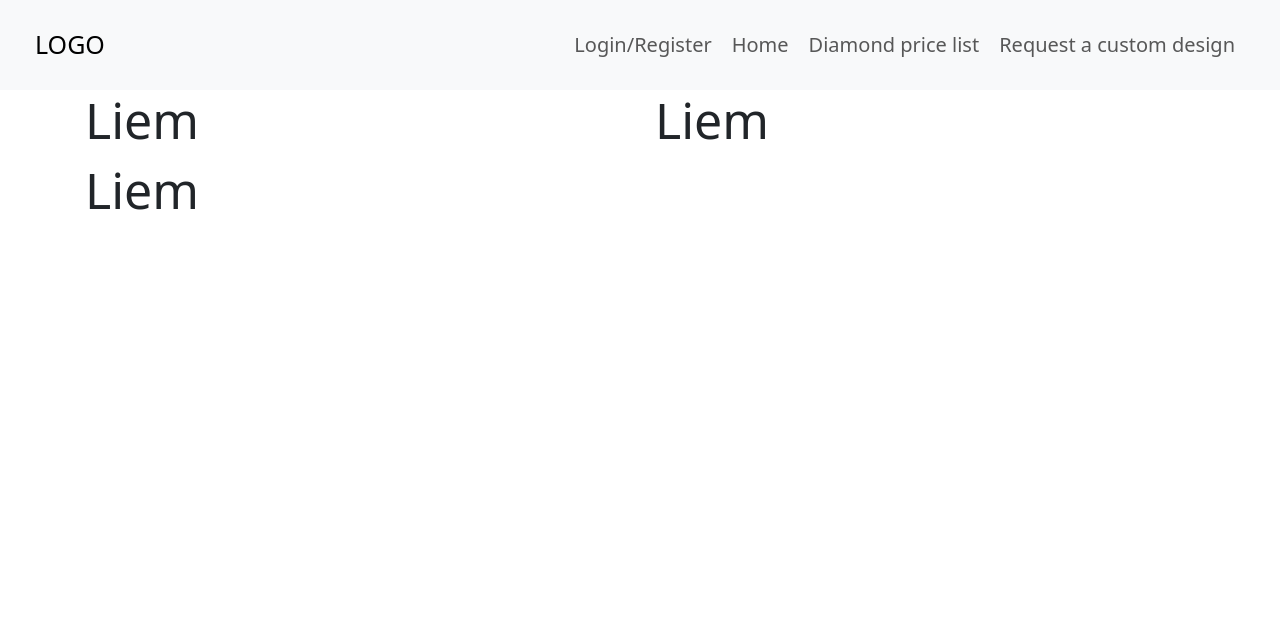
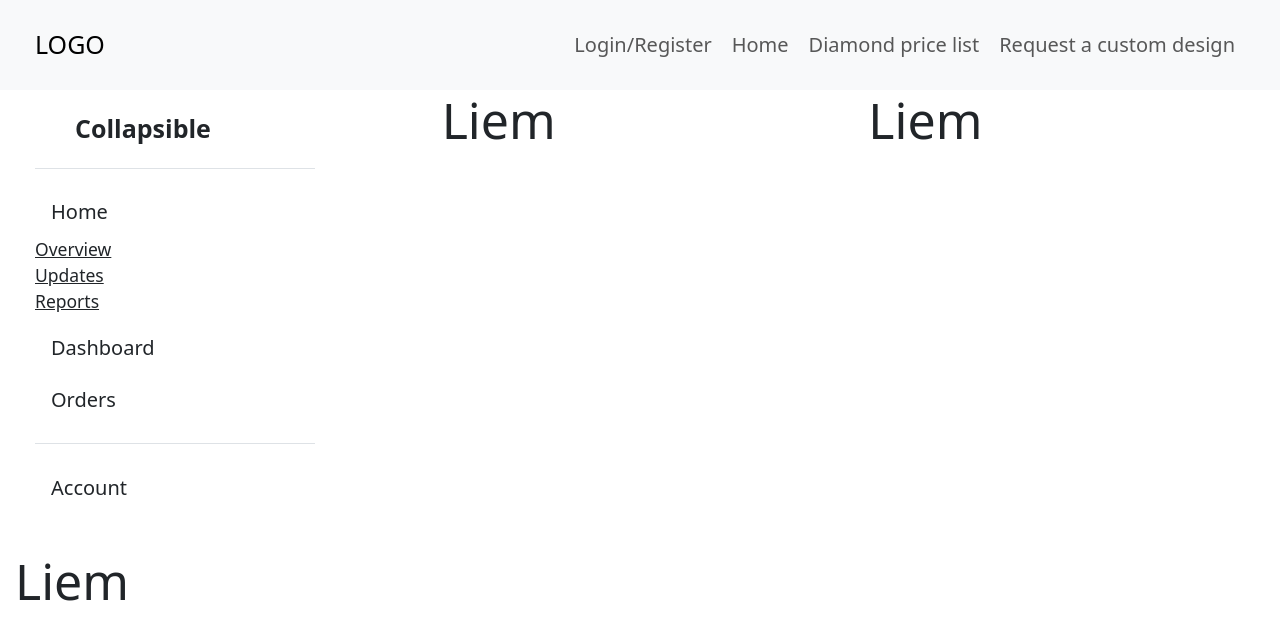
Before and after one commit to AnhNTSE183225/JPOS_FRONT, a React (Vite) app: page /profile in a window 1280 px wide. Shown: the top 640 px of the page. Built offline with nearby package versions, Linux system fonts and the light colour scheme.

Commit message:
sidebar test

```diff
--- /dev/null
+++ b/src/components/Sidebar.jsx
@@ -0,0 +1,70 @@
+import '../../node_modules/bootstrap/dist/css/bootstrap.min.css';
+import '../../node_modules/bootstrap/dist/js/bootstrap.bundle';
+
+const Sidebar = () => {
+    return (
+        <div className="flex-shrink-0 p-3 bg-white" style={{width: "320px"}}>
+            <a href="/" className="d-flex align-items-center pb-3 mb-3 link-dark text-decoration-none border-bottom">
+                <svg className="bi me-2" width="30" height="24"><use xlink:href="#bootstrap" /></svg>
+                <span className="fs-5 fw-semibold">Collapsible</span>
+            </a>
+            <ul className="list-unstyled ps-0">
+                <li className="mb-1">
+                    <button className="btn btn-toggle align-items-center rounded collapsed" data-bs-toggle="collapse" data-bs-target="#home-collapse" aria-expanded="true">
+                        Home
+                    </button>
+                    <div className="collapse show" id="home-collapse">
+                        <ul className="btn-toggle-nav list-unstyled fw-normal pb-1 small">
+                            <li><a href="#" className="link-dark rounded">Overview</a></li>
+                            <li><a href="#" className="link-dark rounded">Updates</a></li>
+                            <li><a href="#" className="link-dark rounded">Reports</a></li>
+                        </ul>
+                    </div>
+                </li>
+                <li className="mb-1">
+                    <button className="btn btn-toggle align-items-center rounded collapsed" data-bs-toggle="collapse" data-bs-target="#dashboard-collapse" aria-expanded="false">
+                        Dashboard
+                    </button>
+                    <div className="collapse" id="dashboard-collapse">
+                        <ul className="btn-toggle-nav list-unstyled fw-normal pb-1 small">
+                            <li><a href="#" className="link-dark rounded">Overview</a></li>
+                            <li><a href="#" className="link-dark rounded">Weekly</a></li>
+                            <li><a href="#" className="link-dark rounded">Monthly</a></li>
+                            <li><a href="#" className="link-dark rounded">Annually</a></li>
+                        </ul>
+                    </div>
+                </li>
+                <li className="mb-1">
+                    <button className="btn btn-toggle align-items-center rounded collapsed" data-bs-toggle="collapse" data-bs-target="#orders-collapse" aria-expanded="false">
+                        Orders
+                    </button>
+                    <div className="collapse" id="orders-collapse">
+                        <ul className="btn-toggle-nav list-unstyled fw-normal pb-1 small">
+                            <li><a href="#" className="link-dark rounded">New</a></li>
+                            <li><a href="#" className="link-dark rounded">Processed</a></li>
+                            <li><a href="#" className="link-dark rounded">Shipped</a></li>
+                            <li><a href="#" className="link-dark rounded">Returned</a></li>
+                        </ul>
+                    </div>
+                </li>
+                <li className="border-top my-3"></li>
+                <li className="mb-1">
+                    <button className="btn btn-toggle align-items-center rounded collapsed" data-bs-toggle="collapse" data-bs-target="#account-collapse" aria-expanded="false">
+                        Account
+                    </button>
+                    <div className="collapse" id="account-collapse">
+                        <ul className="btn-toggle-nav list-unstyled fw-normal pb-1 small">
+                            <li><a href="#" className="link-dark rounded">New...</a></li>
+                            <li><a href="#" className="link-dark rounded">Profile</a></li>
+                            <li><a href="#" className="link-dark rounded">Settings</a></li>
+                            <li><a href="#" className="link-dark rounded">Sign out</a></li>
+                        </ul>
+                    </div>
+                </li>
+            </ul>
+        </div>
+
+    )
+}
+
+export default Sidebar;
--- a/src/pages/Profile.jsx
+++ b/src/pages/Profile.jsx
@@ -1,13 +1,17 @@
 import '../../node_modules/bootstrap/dist/css/bootstrap.min.css';
 import '../../node_modules/bootstrap/dist/js/bootstrap.bundle';
 import NavigatonBar from '../components/NavigationBar'
+import Sidebar from '../components/Sidebar';
 
 const ProfilePage = () => {
     return (
         <>
             <NavigatonBar />
-            <div className='container'>
+            <div className='container-fluid'>
                 <div className='row'>
+                    <div className='col'>
+                        <Sidebar />
+                    </div>
                     <div className='col'>
                         <h1>Liem</h1>
                     </div>
```
